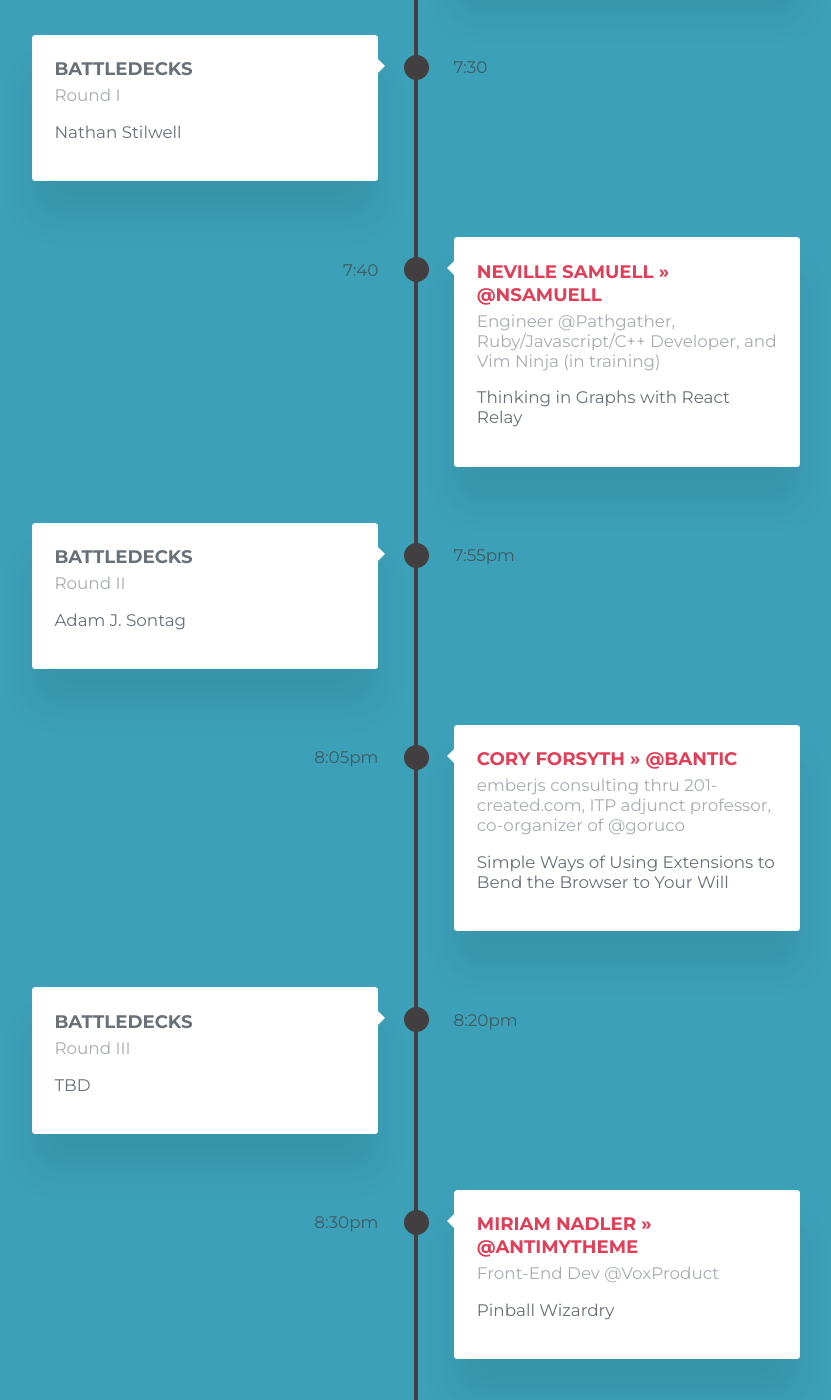
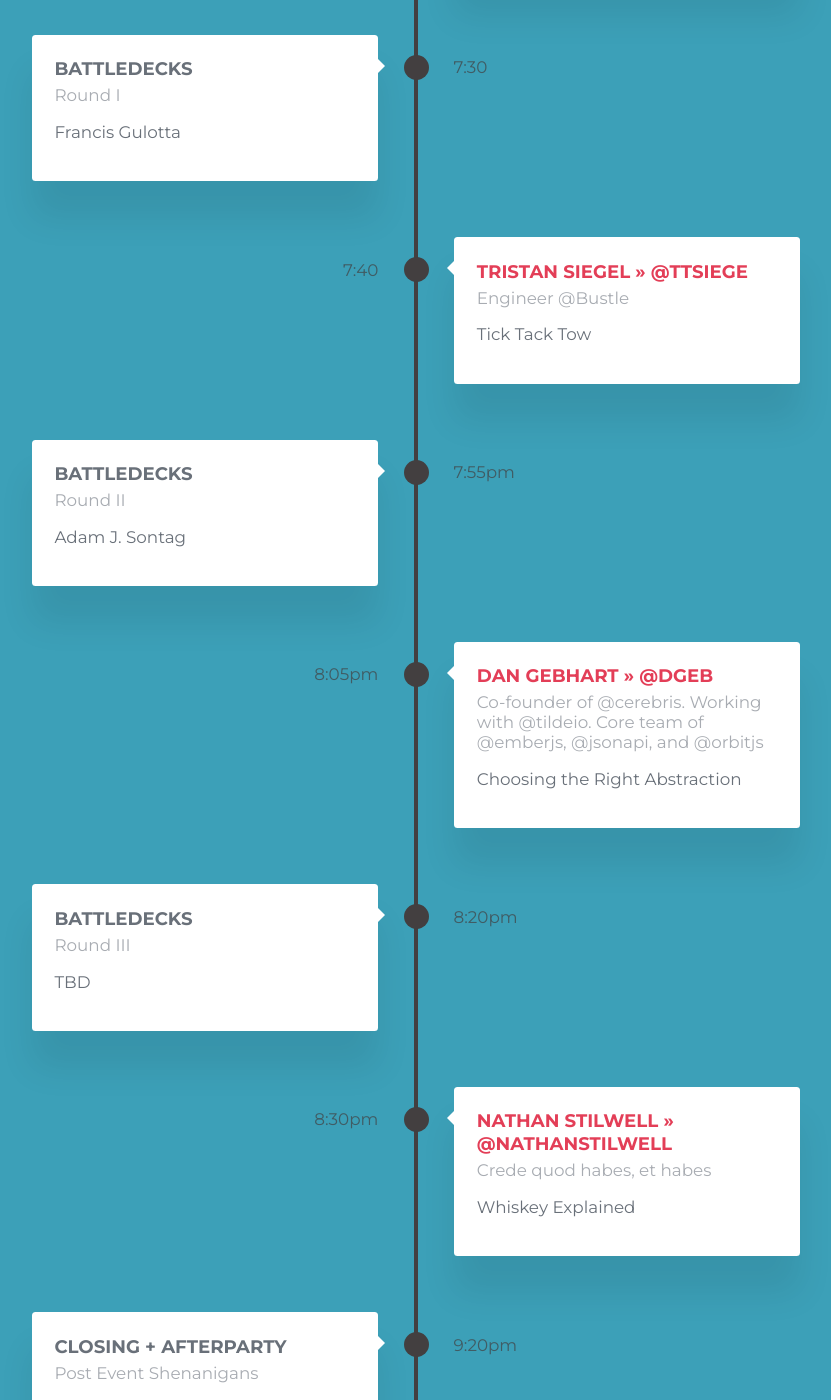
Before and after one commit to manhattanjs/manhattanjs.github.io, a Jekyll site: the page built from index.html, in a window 1280 px wide and 1400 px high, scrolled down 1463 px. Shown: the whole window, without its empty margins (224-1055 px from the left). Built offline with Jekyll 4.4.1, drawn with Linux system fonts in a browser that asks for light colours; comment, search, counter and statistics services are not loaded; some of the changed text lies outside the part shown.

Commit message:
Update speakers++ for May

```diff
--- /dev/null
+++ b/_includes/location-wework.html
@@ -0,0 +1,9 @@
+<a href="https://wework.com/" target="_blank"> <span class="location">WeWork - Chelsea</span></a>
+<a href="https://www.google.com/maps/place/WeWork/@40.7400134,-73.9962578,16z/data=!4m2!3m1!1s0x0:0x3440cb832b7cc0f4" target="_blank" class="location-link">
+  <span>view&nbsp;map</span>
+  <svg class="location-icon"
+    viewBox="0 0 28.8 44.8">
+    <path d="M27.4,14.2c0,12.4-13,28.6-13,28.6s-13-16.2-13-28.6c0-7.2,5.8-13,13-13S27.4,7,27.4,14.2z M21.5,14.3c0-3.8-3.2-7-7.1-7
+      s-7,3.1-7,7s3.1,7.1,7,7.1S21.5,18.1,21.5,14.3z"/>
+  </svg>
+</a>
--- /dev/null
+++ b/_includes/speakers/speaker-list-2016-05.html
@@ -0,0 +1,104 @@
+<section id="timeline" class="container">
+  <div class="timeline-block">
+    <span class="timeline-dot"></span>
+
+    <div class="timeline-content">
+      <p class="event-info-headline">Food && Drinks</p>
+      <time>7:00pm</time>
+    </div>
+  </div>
+
+  <div class="timeline-block">
+    <span class="timeline-dot"></span>
+
+    <div class="timeline-content">
+      <p class="event-info-headline">Introductions</p>
+      <time>7:20pm</time>
+    </div>
+  </div>
+
+  <div class="timeline-block">
+    <span class="timeline-dot"></span>
+
+    <div class="timeline-content">
+      <p class="event-info-headline">Battledecks</p>
+      <p class="speaker-sub-info">Round I</p>
+      <p class="speaker-talk-title">Francis Gulotta</p>
+      <time>7:30</time>
+    </div>
+  </div>
+
+  <div class="timeline-block">
+    <span class="timeline-dot"></span>
+
+    <div class="timeline-content">
+        <a href="https://twitter.com/ttsiege" target="_blank" class="speaker-info">
+          <p>Tristan Siegel  &raquo; @ttsiege</p>
+        </a>
+        <p class="speaker-sub-info">Engineer @Bustle</p>
+      <p class="speaker-talk-title">Tick Tack Tow</p>
+      <time>7:40</time>
+    </div>
+  </div>
+
+  <div class="timeline-block">
+    <span class="timeline-dot"></span>
+
+    <div class="timeline-content">
+      <p class="event-info-headline">Battledecks</p>
+      <p class="speaker-sub-info">Round II</p>
+      <p class="speaker-talk-title">Adam J. Sontag</p>
+      <time>7:55pm</time>
+    </div>
+  </div>
+
+  <div class="timeline-block">
+    <span class="timeline-dot"></span>
+
+    <div class="timeline-content">
+      <a href="https://twitter.com/dgeb" target="_blank" class="speaker-info">
+        <p>Dan Gebhart &raquo; @dgeb</p>
+      </a>
+      <p class="speaker-sub-info">Co-founder of @cerebris. Working with @tildeio. Core team of @emberjs, @jsonapi, and @orbitjs</p>
+      <p class="speaker-talk-title">Choosing the Right Abstraction</p>
+      <time>8:05pm</time>
+    </div>
+  </div>
+
+  <div class="timeline-block">
+    <span class="timeline-dot"></span>
+
+    <div class="timeline-content">
+      <p class="event-info-headline">Battledecks</p>
+      <p class="speaker-sub-info">Round III</p>
+      <p class="speaker-talk-title">TBD</p>
+      <time>8:20pm</time>
+    </div>
+  </div>
+
+  <div class="timeline-block">
+    <span class="timeline-dot"></span>
+
+    <div class="timeline-content">
+      <a href="https://twitter.com/nathanstilwell" target="_blank" class="speaker-info">
+        <p>Nathan Stilwell &raquo; @nathanstilwell</p>
+      </a>
+      <p class="speaker-sub-info">Crede quod habes, et habes</p>
+      <p class="speaker-talk-title">Whiskey Explained</p>
+      <time>8:30pm</time>
+    </div>
+  </div>
+
+  <div class="timeline-block">
+    <span class="timeline-dot"></span>
+
+    <div class="timeline-content">
+      <p class="event-info-headline">Closing + Afterparty</p>
+      <p class="speaker-sub-info">Post Event Shenanigans</p>
+      <p class="speaker-talk-title">Tonight our post event hangout space is <a href="https://www.google.com/maps/place/Park+Bar/@40.7363958,-73.9920592,15z/data=!4m2!3m1!1s0x0:0xf891637488483d9?sa=X&ved=0ahUKEwif2NjWzazMAhWC2D4KHajPBY4Q_BIIhgEwDQ" target="_blank" class="external-link">Park Bar</a>! See you there.</p>
+      <time>9:20pm</time>
+    </div>
+  </div>
+</section>
+
+{% include sponsors/may-2016.html %}
--- /dev/null
+++ b/_includes/sponsors/may-2016.html
@@ -0,0 +1,4 @@
+<div class="flex-container timeline-clozer">
+  This month’s {{site.title}} is generously sponsored by: &nbsp;
+  <a href="https://www.wework.com/" class="external-link" target="_blank">WeWork</a>
+</div>
--- a/assets/javascripts/main.js
+++ b/assets/javascripts/main.js
@@ -45,5 +45,5 @@ function initializeClock(id, endtime) {
   var timeinterval = setInterval(updateClock, 1000);
 }
 
-var deadline = 'April 13 2016 17:59:59 GMT-05:00';
+var deadline = 'May 11 2016 17:59:59 GMT-05:00';
 initializeClock('clockdiv', deadline);
--- a/index.html
+++ b/index.html
@@ -8,11 +8,11 @@ layout: home
       <div class="top">
         <header>
           <h1>Next<br> Event</h1>
-          <p class="event-date"><b>13</b><br>April</p>
+          <p class="event-date"><b>11</b><br>May</p>
         </header>
         <section class="ticket-footer">
           <p>Hosted At:</p>
-          <p>{% include location-yieldmo.html %}</p>
+          <p>{% include location-wework.html %}</p>
         </section>
         <div class="counter" id="clockdiv">
           <p>See you in:</p>
@@ -36,7 +36,7 @@ layout: home
           </ul>
         </div>
       </div>
-      {% include sold-out.html %}
+      {% include tickets-soon.html %}
     </div>
   </div>
 </div>
@@ -51,4 +51,4 @@ layout: home
   <a href="/sponsorship" class="sponsorship flex-container">Interested in being a sponsor?</a>
 </div>
 
-{% include speakers/speaker-list-2016-04.html %}
+{% include speakers/speaker-list-2016-05.html %}
```
